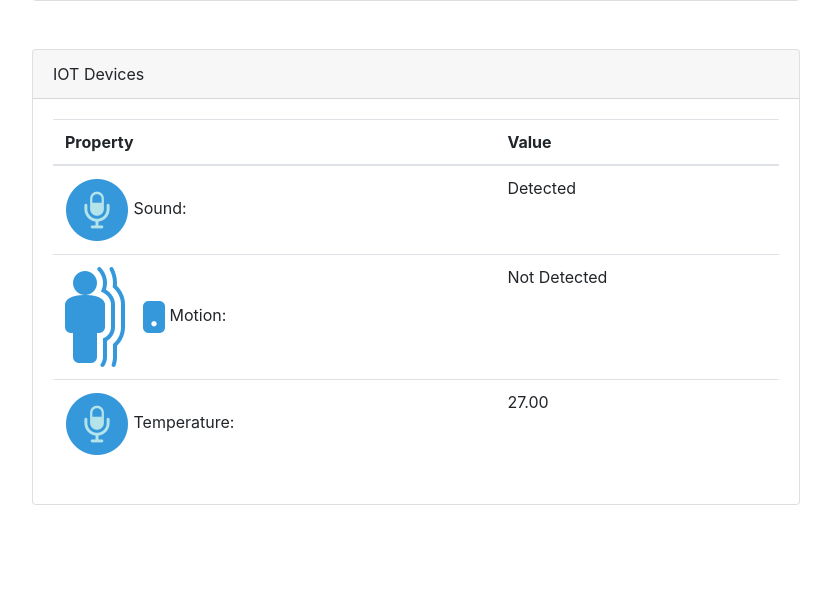
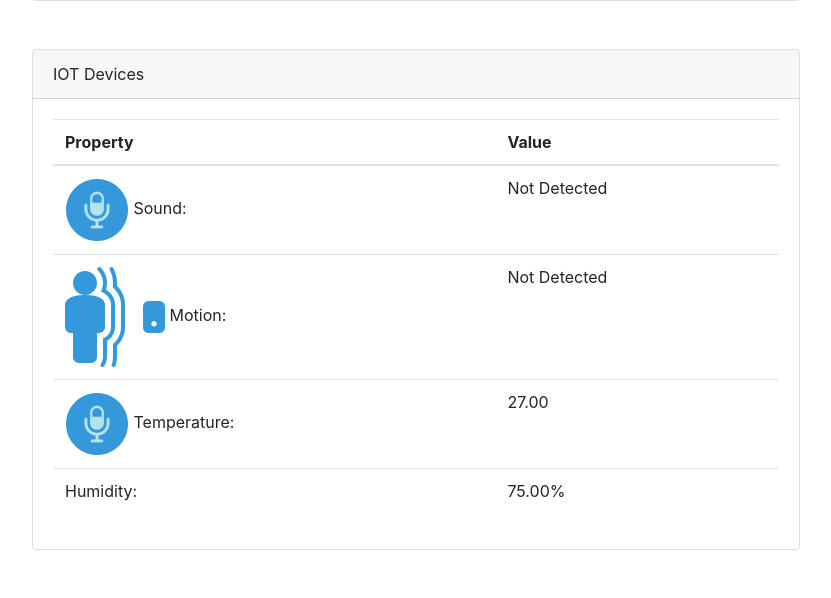
Before and after one commit to Asienwald/ElCare, a Flask app: page / in a window 1280 px wide. Shown: the part 425-1023 px from the top of the page, without its empty margins (224-1055 px from the left). Before the commit the page ends 930 px from the top, so only its background shows below. Run offline with Flask 2, Linux system fonts and the light colour scheme; a user stored in the database is signed in; some libraries are stand-ins or nearby versions.

Commit message:
Minor Web Touchups

```diff
--- a/Web Server/API_KEYS.py
+++ b/Web Server/API_KEYS.py
@@ -10,7 +10,9 @@ TA_API_ENDPOINT = "https://api.us-south.tone-analyzer.watson.cloud.ibm.com/insta
 TA_API_KEY = "UcpzpuBCWtH8Pvte0VRM5D4QuT5Xek0Fw-QqWVLXJyl-"
 
 #### Sendgrid ##############
-SENDGRID_API_KEY='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'
+SENDGRID_API_KEY='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'
+
+
 '''
 curl -X GET -u "apikey:UcpzpuBCWtH8Pvte0VRM5D4QuT5Xek0Fw-QqWVLXJyl-" \
 "https://api.us-south.tone-analyzer.watson.cloud.ibm.com/instances/ac0ebb12-0c6a-49bf-9726-0ece18c5fb13/v3/tone?version=2017-09-21
--- a/Web Server/main.py
+++ b/Web Server/main.py
@@ -65,7 +65,7 @@ def page_not_found(e):
 
 
 ## Auxilary ######################################################
-from Sendgrid import *
+from notify import *
 def dateData():
     now = datetime.datetime.now()
     now.strftime("%Y-%m-%d %H:%M:%S")
@@ -87,7 +87,8 @@ def main():
     IOTView = {
         "sound" :"Detected" if hardwareData["sound"] == "1" else "Not Detected",
         "motion" :"Detected" if hardwareData["sensor"] == "1" else "Not Detected",
-        "temperature" : str(hardwareData["temperature"])
+        "temperature" : str(hardwareData["temperature"]),
+		"humidity" : str(hardwareData["humidity"])+"%",
         }
     return flask.render_template('dashboard.html',
                                  IOTView=IOTView,
@@ -144,7 +145,7 @@ def getSounds():
 ## Hardware ######################################################
 sensed = 0 # Number of sensor times
 prevSensor = 1
-hardwareData = {"sound": "1", "sensor": "0", "humidity": "33.00", "temperature": "27.00"}
+hardwareData = {"sound": "0", "sensor": "0", "humidity": "75.00", "temperature": "27.00"}
 @app.route('/hardware', methods=['GET','POST'])
 def hardware():
     global hardwareData
--- a/Web Server/Sendgrid.py
+++ b/Web Server/notify.py
@@ -11,8 +11,8 @@ from sendgrid.helpers.mail import Mail
 apikey = SENDGRID_API_KEY
 sg = SendGridAPIClient(apikey)#apiKeyos.environ.get('SENDGRID_API_KEY'))
 
-def notify(subject,content,fromEmail="elcare@email.com", toEmail="zunmun@gmail.com"):
-    print("Notifying", fromEmail, toEmail)
+def notify(subject,content,fromEmail="sd2green2011@gmail.com", toEmail="technologic190@gmail.com"):
+    print("Notifying", fromEmail, "=>", toEmail)
     message = Mail(
         from_email=fromEmail,
         to_emails=toEmail,
@@ -30,4 +30,6 @@ def notify(subject,content,fromEmail="elcare@email.com", toEmail="zunmun@gmail.c
         print("Error:",e)
 
 if __name__ == '__main__':
+    #sms("helo")
     notify("hello","123")
+    pass
--- a/Web Server/templates/dashboard.html
+++ b/Web Server/templates/dashboard.html
@@ -101,6 +101,10 @@
 						<td><img class="icon" src="{{url_for('static', filename='icons8-microphone-64.png')}}"/> Temperature:</td>
 						<td>{{IOTView["temperature"]}}</td>
 					</tr>
+					 <tr>
+						<td>Humidity:</td>
+						<td>{{IOTView["humidity"]}}</td>
+					</tr>
 			</table>
 			</div>
 		</div>
```
Also changed, not shown: Web Server/API_KEYS _sample.py (line endings or trailing spaces), 1 other file.
